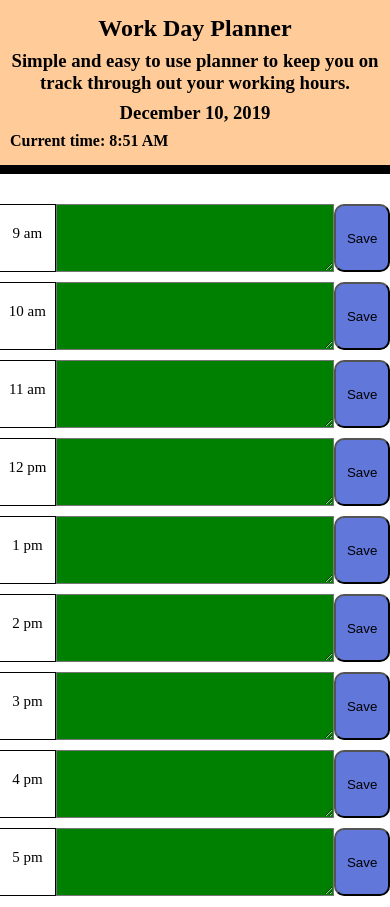
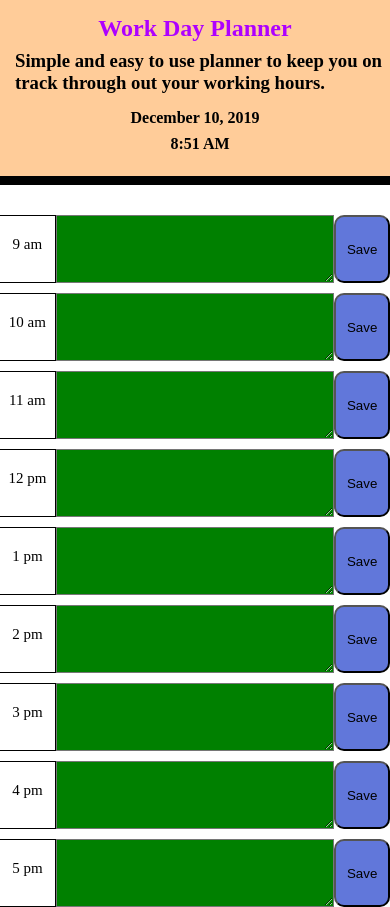
Before and after one commit to bashard001/Day-Planner, a plain HTML site: page index.html in a window 390 px wide. Drawn offline with nearby package versions, Linux system fonts and the light colour scheme.

Commit message:
design enhancements

```diff
--- a/stylesheets/dayCalendar.js
+++ b/stylesheets/dayCalendar.js
@@ -1,9 +1,9 @@
 var date = moment().format('LL')
-var dateContent = $("<h3>" + date + "</h3>")
+var dateContent = $("<h4>" + date + "</h3>")
 dateContent.addClass("title")
 $("#main-content").append(dateContent)
 var liveHour = moment().format('LT')
-var liveHourEl = $("<h4 id='timeh4'>" + "Current time: " + liveHour + "<h4>")
+var liveHourEl = $("<h4 id='timeh4' class='title' style='padding-top:0px'>" + liveHour + "<h4>")
 var textArea = $("textarea")
 $("#main-content").append(liveHourEl)
 
--- a/stylesheets/style.css
+++ b/stylesheets/style.css
@@ -19,6 +19,16 @@ body{
 .btnColor {
     border-radius: 10px;
     background-color: rgb(97, 119, 218);
+}
+h1.title{
+    color: rgb(174, 0, 255);
+}
+h3.title{
+
+    margin-bottom: 7px;
+}
+h4.title{
+    font-weight: bolder;
 }
 
 .title {
@@ -83,4 +93,9 @@ h4 {
         font-size: 15px;
         padding: 20px 0px 5px;
     }
+    h3.title{
+        text-align: left;
+        margin-left: 15px;
+        margin-bottom: 7px;
+    }
 }
```
